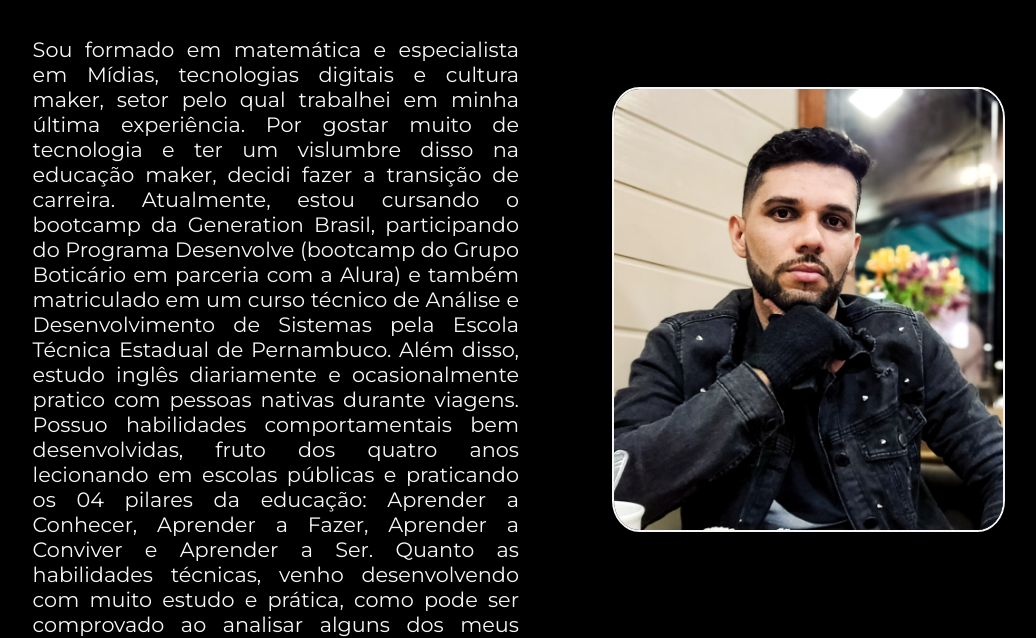
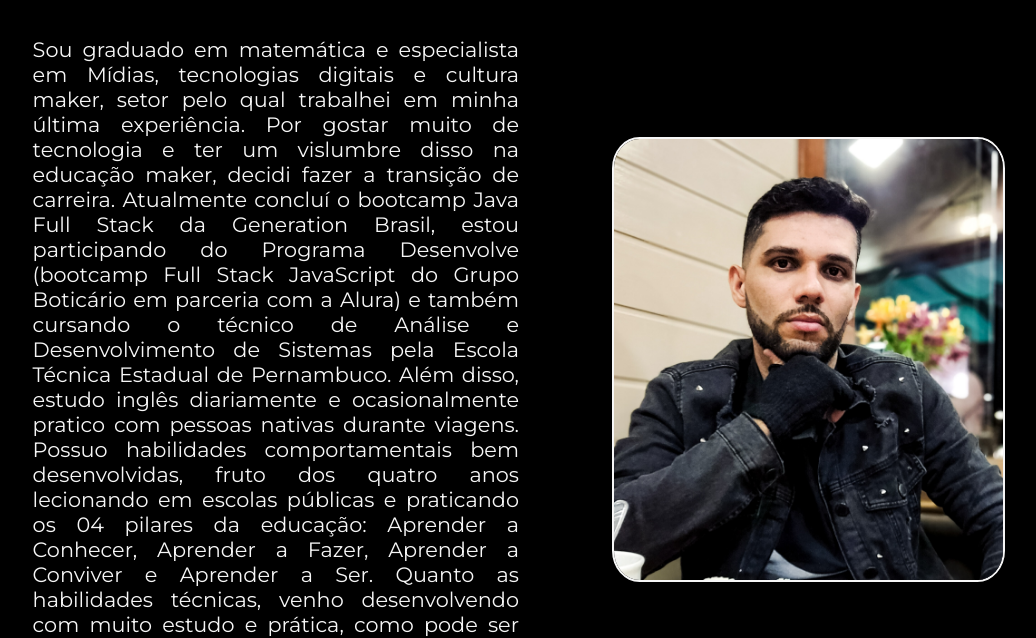
Before and after one commit to johnnataa/Portfolio-Desenvolve, a plain HTML site: page about.html in a window 1280 px wide. Shown: the part 162-800 px from the top of the page, without its empty margins (121-1157 px from the left). Drawn offline with nearby package versions, Linux system fonts and the light colour scheme.

Commit message:
Atualizando o cv e about

```diff
--- a/about.html
+++ b/about.html
@@ -24,16 +24,18 @@
     <section class="apresentacao__conteudo">
       <h1 class="apresentacao__conteudo__titulo">Resumo profissional</h1>
       <p class="apresentacao__conteudo__texto">
-        Sou formado em matemática e especialista em Mídias, tecnologias digitais e cultura maker, setor pelo qual
+        Sou graduado em matemática e especialista em Mídias, tecnologias digitais e cultura maker, setor pelo qual
         trabalhei em minha última experiência. Por gostar muito de tecnologia e ter um vislumbre disso na educação
-        maker, decidi fazer a transição de carreira. Atualmente, estou cursando o bootcamp da Generation Brasil,
-        participando do Programa Desenvolve (bootcamp do Grupo Boticário em parceria com a Alura) e também matriculado
-        em um curso técnico de Análise e Desenvolvimento de Sistemas pela Escola Técnica Estadual de Pernambuco. Além
+        maker, decidi fazer a transição de carreira. Atualmente concluí o bootcamp Java Full Stack da Generation Brasil, estou
+        participando do Programa Desenvolve (bootcamp Full Stack JavaScript do Grupo Boticário em parceria com a Alura) e também cursando
+        o técnico de Análise e Desenvolvimento de Sistemas pela Escola Técnica Estadual de Pernambuco. Além
         disso, estudo inglês diariamente e ocasionalmente pratico com pessoas nativas durante viagens.
         Possuo habilidades comportamentais bem desenvolvidas, fruto dos quatro anos lecionando em escolas públicas e
         praticando os 04 pilares da educação: Aprender a Conhecer, Aprender a Fazer, Aprender a Conviver e Aprender a
         Ser. Quanto as habilidades técnicas, venho desenvolvendo com muito estudo e prática, como pode ser comprovado
         ao analisar alguns dos meus projetos no Github.
+        <br>
+        Por toda a minha trajetória e o quanto me desenvolvi, estou pronto para os novos desafios!
       </p>
     </section>
     <img class="apresentacao__imagem" src="assets/img/eu.jpg" alt="Foto do Johnnata Silva">
```
Also changed, not shown: cv.html (+13 -9 lines).
